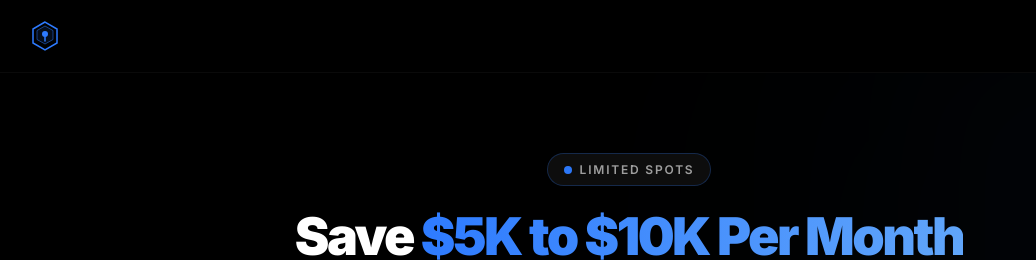
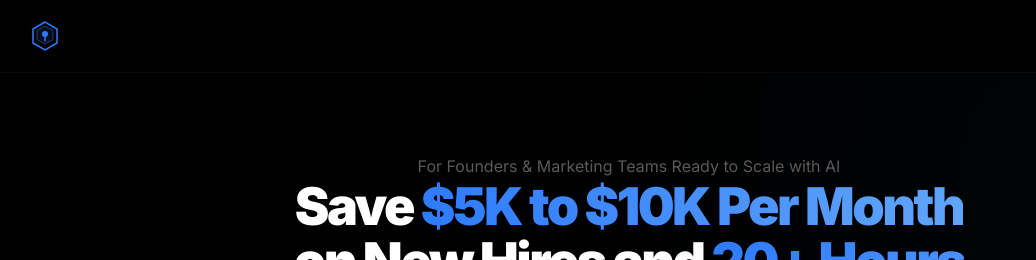
Before and after one commit to Abdulrahmansuleiman/speed-to-lead, a Next.js app: page /book in a window 1280 px wide. Shown: the top 260 px of the page, without its empty margins (11-1047 px from the left). Built offline with nearby package versions, Linux system fonts and the light colour scheme.

Commit message:
Booking: remove LIMITED SPOTS, add eyebrow text

```diff
--- a/src/app/book/page.tsx
+++ b/src/app/book/page.tsx
@@ -19,13 +19,8 @@ export default function BookPage() {
       <div className="hero">
         <div className="glow-1"></div>
 
-        {/* Badge */}
-        <div className="fade-in">
-          <span className="badge">
-            <span className="badge-dot"></span>
-            LIMITED SPOTS
-          </span>
-        </div>
+        {/* Eyebrow */}
+        <p className="fade-in">For Founders &amp; Marketing Teams Ready to Scale with AI</p>
 
         {/* Headline */}
         <h1 className="fade-in-2">
--- a/src/app/globals.css
+++ b/src/app/globals.css
@@ -637,6 +637,14 @@ footer a {
   width: 32px;
   height: 32px;
 }
+.book-eyebrow {
+  font-size: 11px;
+  font-weight: 600;
+  text-transform: uppercase;
+  letter-spacing: 0.12em;
+  color: rgba(255,255,255,0.3);
+  margin-bottom: 16px;
+}
 
 .calendly-wrap {
   max-width: 800px;
```
